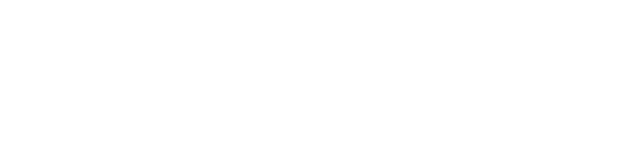
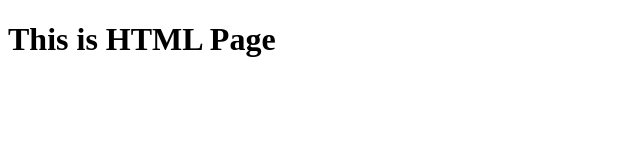
Before and after one commit to SQclassroom/Git_Github, a plain HTML site: page index.html in a window 1280 px wide. Shown: the whole page, without its empty margins (0-640 px from the left). Drawn offline with Linux system fonts and the light colour scheme.

Commit message:
title remove & headline add

```diff
--- a/index.html
+++ b/index.html
@@ -3,9 +3,8 @@
 <head>
   <meta charset="UTF-8">
   <meta name="viewport" content="width=device-width, initial-scale=1.0">
-  <title>Document</title>
 </head>
 <body>
-
+  <h1>This is HTML Page</h1>
 </body>
 </html>
```
